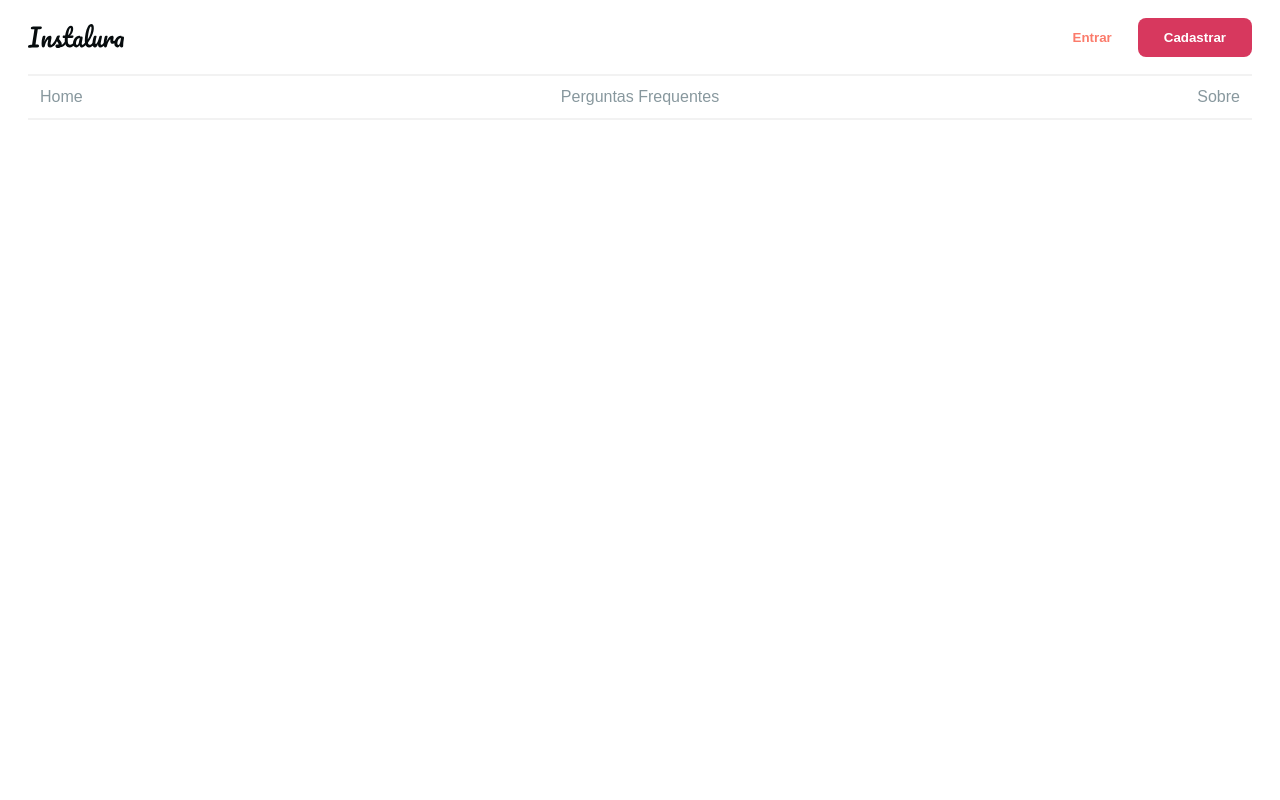
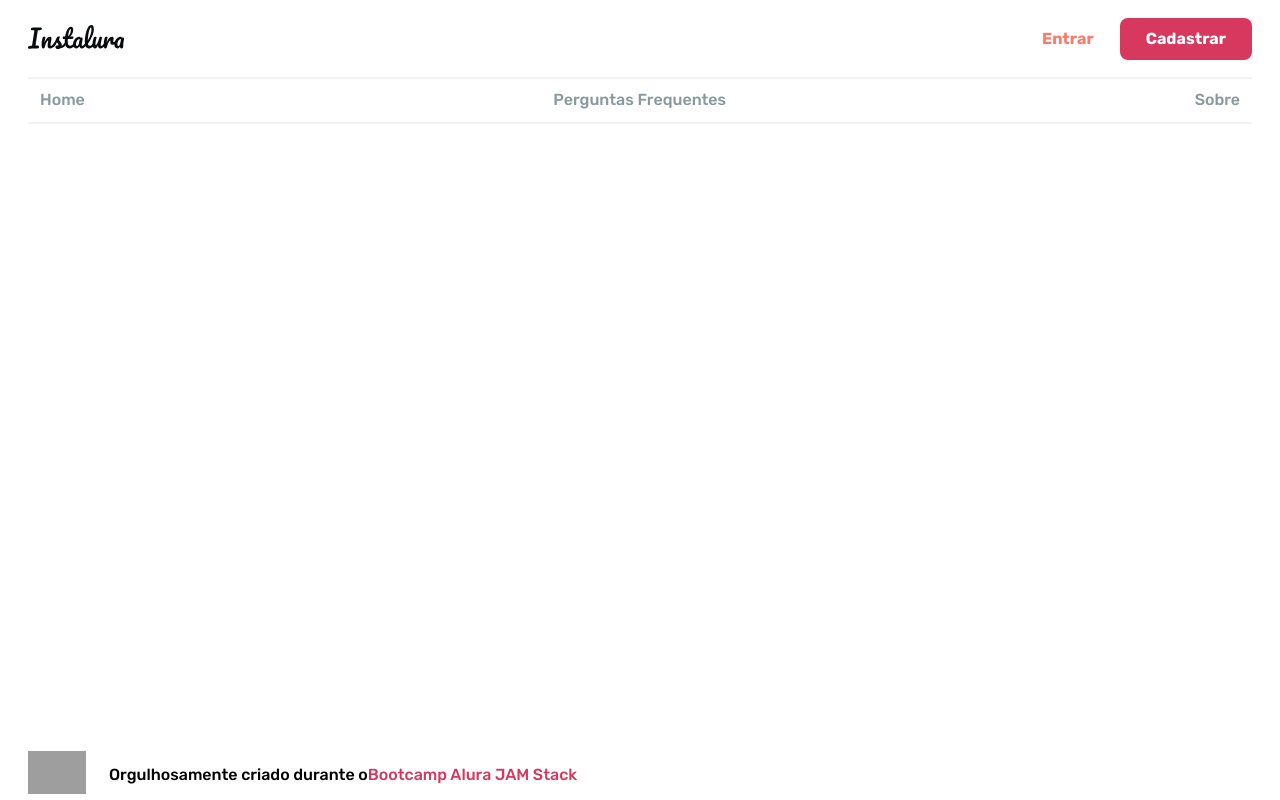
Before and after one commit to LucasLBF/instalura, a Next.js app: page / in a window 1280 px wide. Built offline with nearby package versions, Linux system fonts and the light colour scheme; grey boxes are pictures that could not be loaded.

Commit message:
Added font and footer

```diff
--- a/package.json
+++ b/package.json
@@ -11,7 +11,8 @@
     "react": "^17.0.2",
     "react-dom": "^17.0.2",
     "react-is": "^17.0.2",
-    "styled-components": "^5.2.3"
+    "styled-components": "^5.2.3",
+    "styled-normalize": "^8.0.7"
   },
   "devDependencies": {
     "babel-plugin-styled-components": "^1.12.0"
--- a/pages/_app.js
+++ b/pages/_app.js
@@ -1,18 +1,22 @@
-import { createGlobalStyle, ThemeProvider } from "styled-components";
+import { ThemeProvider } from "styled-components";
 import theme from "../src/components/theme";
-const GlobalStyle = createGlobalStyle`
-  body {
-    margin: 0;
-    padding: 0;
-    box-sizing: border-box;
-  }
-`;
+import GlobalStyle from "../src/components/theme/GlobalStyle";
+import Head from "next/head";
 
 export default function App({ Component, pageProps }) {
   return (
     <>
-      <GlobalStyle />
+      <Head>
+        <link rel="preconnect" href="https://fonts.googleapis.com" />
+        <link rel="preconnect" href="https://fonts.gstatic.com" crossorigin />
+        <link
+          href="https://fonts.googleapis.com/css2?family=Rubik:ital,wght@0,500;0,600;0,700;1,500;1,600;1,700&display=swap"
+          rel="stylesheet"
+        />
+        <title>Instalura</title>
+      </Head>
       <ThemeProvider theme={theme}>
+        <GlobalStyle />
         <Component {...pageProps} />
       </ThemeProvider>
     </>
--- a/pages/index.js
+++ b/pages/index.js
@@ -1,5 +1,19 @@
 import Menu from "../src/components/commons/Menu";
+import Footer from "../src/components/commons/Footer";
 
 export default function Home() {
-  return <Menu />;
+  return (
+    <div
+      style={{
+        flex: "1",
+        display: "flex",
+        flexWrap: "wrap",
+        flexDirection: "column",
+        justifyContent: "space-between",
+      }}
+    >
+      <Menu />
+      <Footer />
+    </div>
+  );
 }
--- /dev/null
+++ b/src/components/commons/Footer/index.js
@@ -0,0 +1,21 @@
+import React from "react";
+import { FooterWrapper } from "./styles/FooterWrapper";
+
+export default function Footer() {
+  return (
+    <FooterWrapper>
+      <a href="https://www.alura.com.br/">
+        <img
+          src="https://www.alura.com.br/assets/img/alura-logo.svg"
+          alt="Logo Alura"
+        />
+      </a>
+      <p>
+        Orgulhosamente criado durante o
+        <a href="https://www.alura.com.br/">
+          <span>Bootcamp Alura JAM Stack</span>
+        </a>
+      </p>
+    </FooterWrapper>
+  );
+}
--- /dev/null
+++ b/src/components/commons/Footer/styles/FooterWrapper.js
@@ -0,0 +1,23 @@
+import styled from "styled-components";
+
+export const FooterWrapper = styled.footer`
+  padding: 14px;
+  display: flex;
+  align-items: center;
+  border-radius: 4px;
+  padding: 0 28px;
+  img {
+    width: 58px;
+    margin-right: 23px;
+  }
+
+  a {
+    color: ${({ theme }) => theme.colors.primary.main.color};
+    text-decoration: none;
+    transition: 300ms;
+    &:hover,
+    &:focus {
+      opacity: 0.5;
+    }
+  }
+`;
--- /dev/null
+++ b/src/components/theme/GlobalStyle.js
@@ -0,0 +1,31 @@
+import { createGlobalStyle } from "styled-components";
+import { normalize } from "styled-normalize";
+
+const GlobalStyle = createGlobalStyle`
+  * {
+    box-sizing: border-box;
+  }
+
+  ${normalize}
+
+  html,
+  body {
+    margin: 0;
+    padding: 0;
+    font-family: ${({ theme }) => theme.fontFamily};
+  }
+
+  /* Full height layout */
+  html, body {
+    display: flex;
+    min-height: 100vh;
+    width: 100%;
+  }
+  #__next {
+    flex: 1;
+    display: flex;
+    flex-direction: column;
+  }
+`;
+
+export default GlobalStyle;
--- a/src/components/theme/index.js
+++ b/src/components/theme/index.js
@@ -39,8 +39,42 @@
   },
 };
 
+const darkColors = {
+  background: {
+    main: {
+      color: "#030506",
+    },
+  },
+  borders: {
+    main: {
+      color: "#181F22",
+    },
+  },
+  primary: {
+    main: {
+      color: "#F27895",
+      contrastText: "#fff",
+    },
+  },
+  secondary: {
+    main: {
+      color: "#FFA59A",
+      contrastText: "#fff",
+    },
+  },
+  tertiary: {
+    main: {
+      color: "#D5D5D5",
+    },
+    dark: {
+      color: "#fff",
+    },
+  },
+};
+
 export default {
   colors,
+  fontFamily: "'Rubik', sans-serif",
   borderRadius: "8px",
   transition: "200ms ease-in-out",
 };
```
Also changed, not shown: 1 other file (tests, documents, lock files or other folders).
